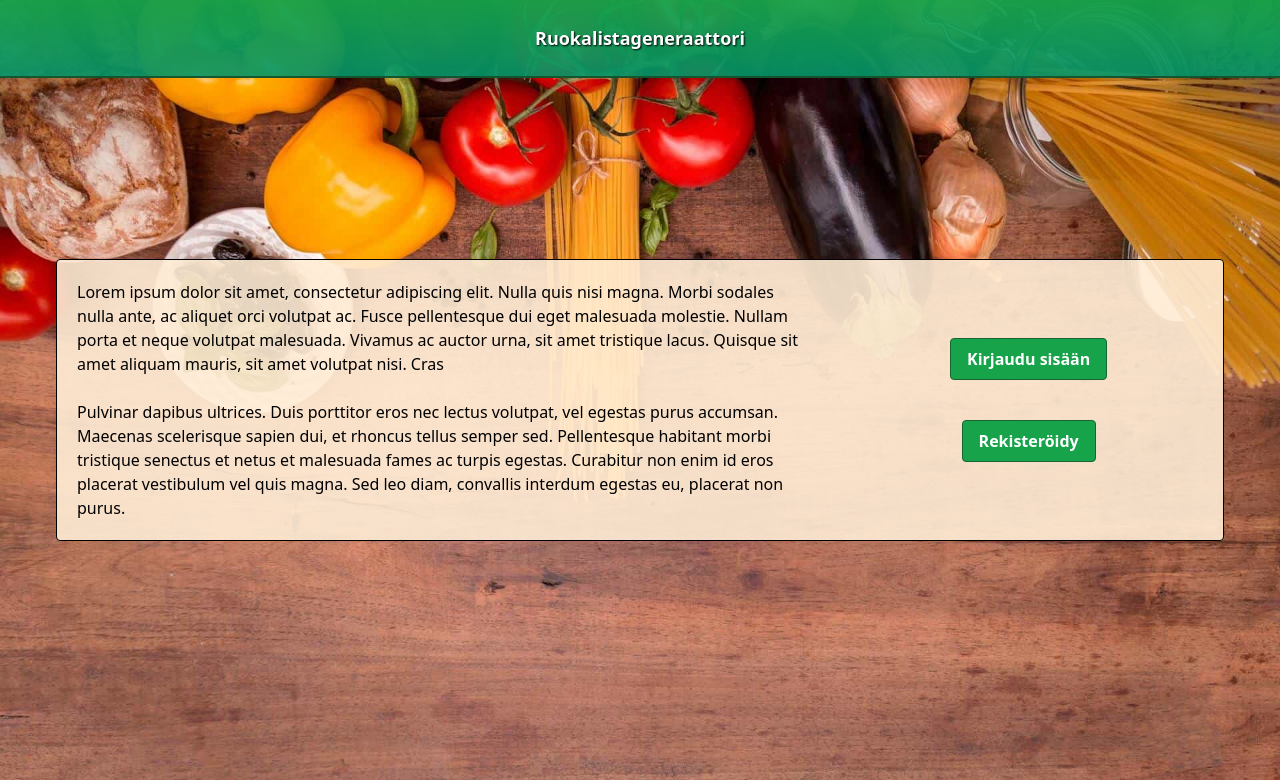
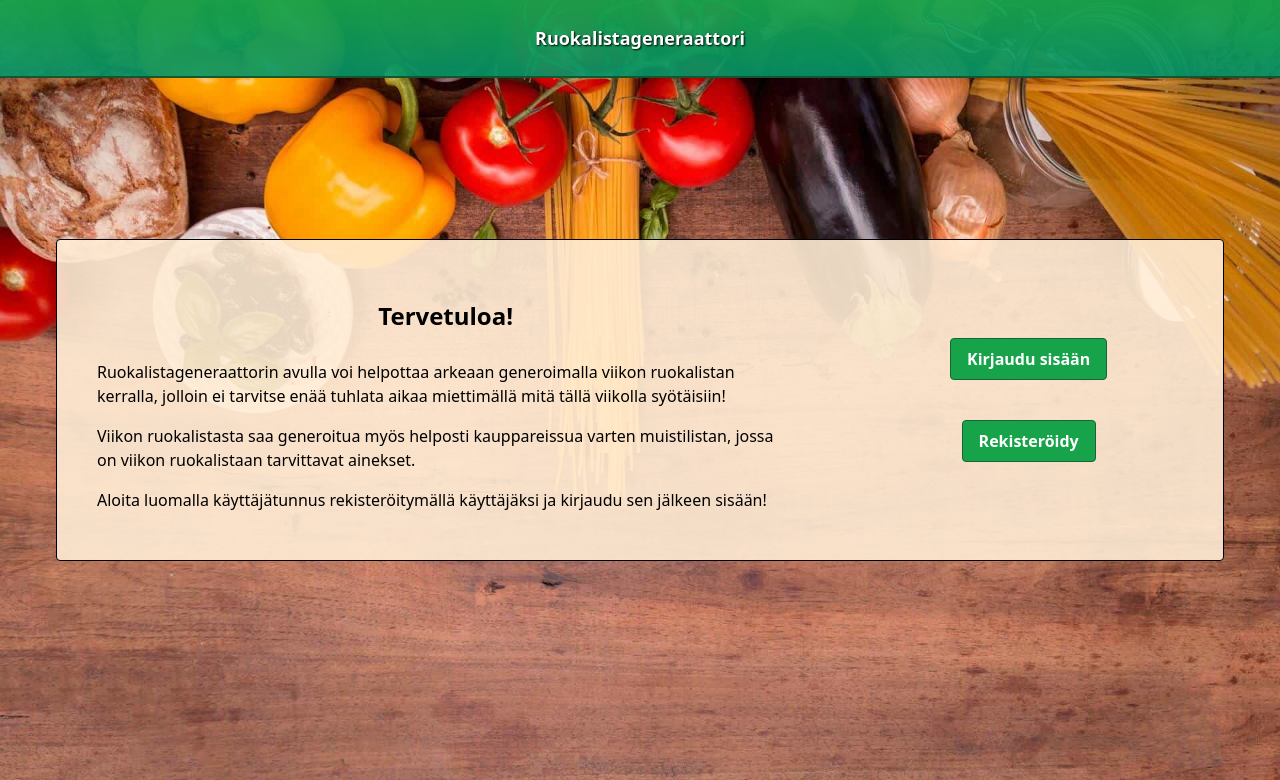
Before and after one commit to Pekk4/ruokalistageneraattori, a Flask app: page / in a window 1280 px wide. Shown: the top 780 px of the page. Run offline with Flask 2, Linux system fonts and the light colour scheme; style sheets or scripts are compiled from the project's sources; parts of the project's set-up code (start-up, migrations or seed data) failed here and were passed over; some libraries are stand-ins or nearby versions.

Commit message:
Added description to front page

```diff
--- a/src/templates/main.html
+++ b/src/templates/main.html
@@ -26,10 +26,21 @@
                 </form>
             </div>
             <div id="items-box" class="grid grid-cols-1 sm:grid-cols-3 bg-orange-100/90 mx-14 border border-black rounded">
-                <div class="m-5 sm:col-span-2">
-                    <p class="">
-                        Lorem ipsum dolor sit amet, consectetur adipiscing elit. Nulla quis nisi magna. Morbi sodales nulla ante, ac aliquet orci volutpat ac. Fusce pellentesque dui eget malesuada molestie. Nullam porta et neque volutpat malesuada. Vivamus ac auctor urna, sit amet tristique lacus. Quisque sit amet aliquam mauris, sit amet volutpat nisi. Cras</p><br><p>Pulvinar dapibus ultrices. Duis porttitor eros nec lectus volutpat, vel egestas purus accumsan. Maecenas scelerisque sapien dui, et rhoncus tellus semper sed. Pellentesque habitant morbi tristique senectus et netus et malesuada fames ac turpis egestas. Curabitur non enim id eros placerat vestibulum vel quis magna. Sed leo diam, convallis interdum egestas eu, placerat non purus.
-                    </p>
+                <div class="m-5 p-5 sm:col-span-2">
+                    <div class="text-center text-2xl font-bold p-5">
+                        <p>Tervetuloa!</p>
+                    </div>
+                    <div>
+                        <p class="py-2">
+                            Ruokalistageneraattorin avulla voi helpottaa arkeaan generoimalla viikon ruokalistan kerralla, jolloin ei tarvitse enää tuhlata aikaa miettimällä mitä tällä viikolla syötäisiin!
+                        </p>
+                        <p class="py-2">
+                            Viikon ruokalistasta saa generoitua myös helposti kauppareissua varten muistilistan, jossa on viikon ruokalistaan tarvittavat ainekset.
+                        </p>
+                        <p class="py-2">
+                            Aloita luomalla käyttäjätunnus rekisteröitymällä käyttäjäksi ja kirjaudu sen jälkeen sisään!
+                        </p>
+                    </div>
                 </div>
                 <div class="m-5 flex flex-col items-center justify-center">
                     <button id="login-button" onclick="activateForm('Kirjaudu sisään')" class="bg-green-600 hover:bg-green-700 text-white font-bold my-5 py-2 px-4 border border-green-800 rounded">Kirjaudu sisään</button>
```
